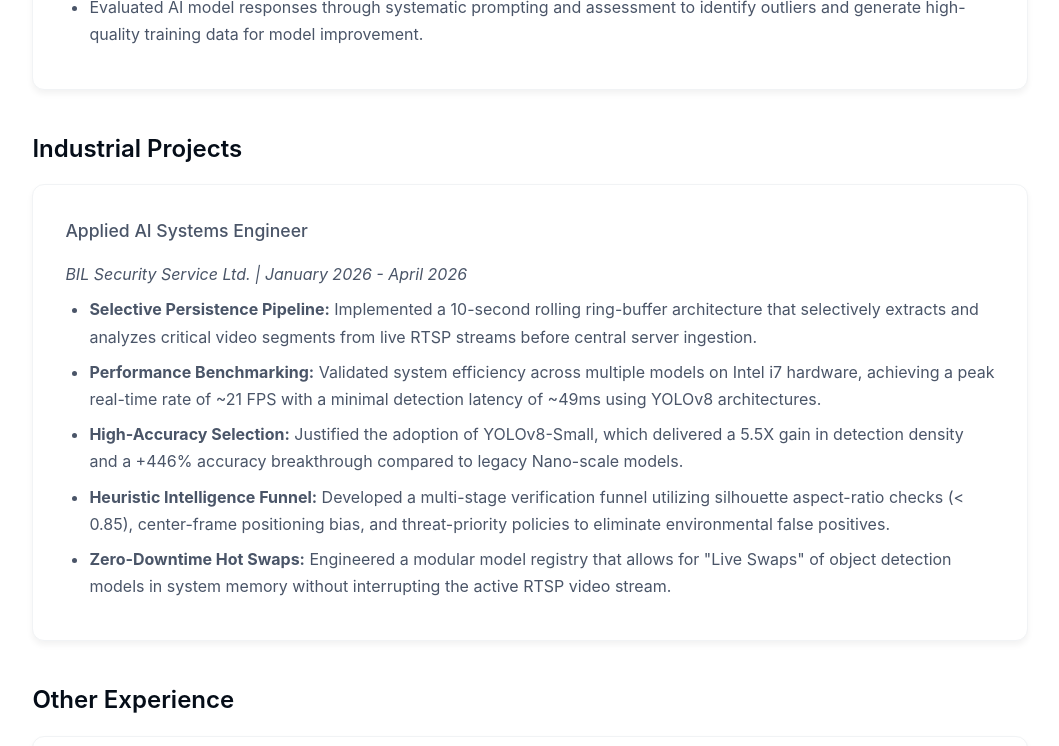
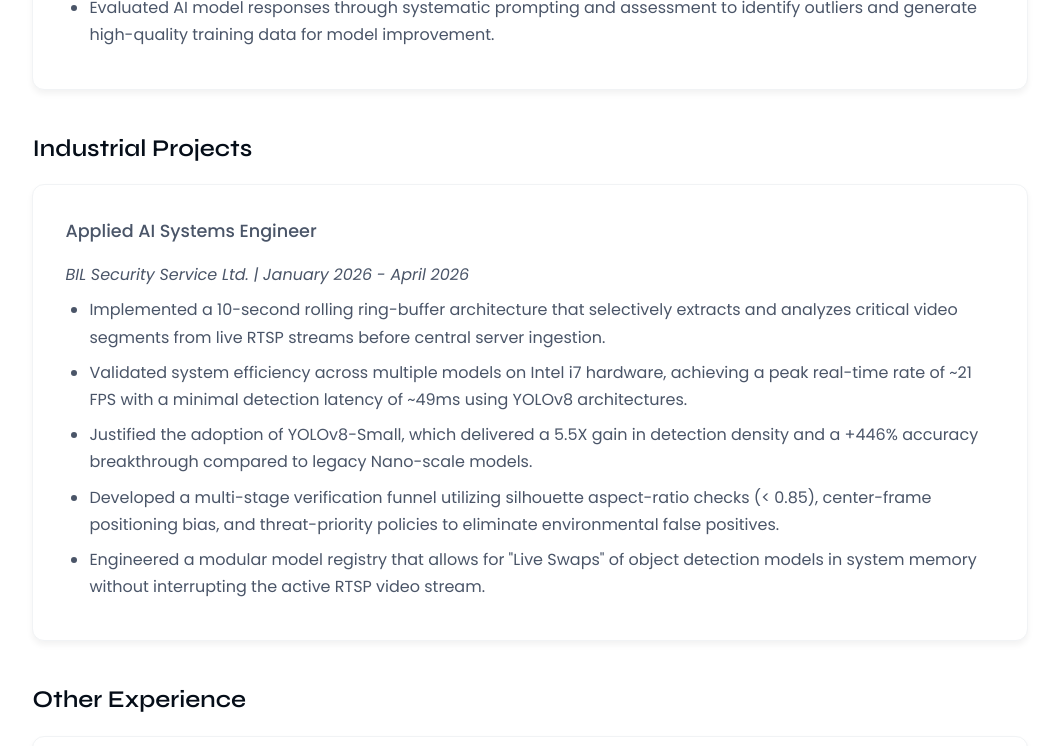
Before and after one commit to subhashyadavon/SubhashYadav, a React (Vite) app: page / in a window 1280 px wide. Shown: the part 2000-2746 px from the top of the page, without its empty margins (150-1209 px from the left). Built offline with nearby package versions, Linux system fonts and the light colour scheme.

Commit message:
style: updated site typography to Modern Innovator (Syne + Poppins)

```diff
--- a/index.html
+++ b/index.html
@@ -23,7 +23,7 @@
 
   <link rel="preconnect" href="https://fonts.googleapis.com">
   <link rel="preconnect" href="https://fonts.gstatic.com" crossorigin>
-  <link href="https://fonts.googleapis.com/css2?family=Outfit:wght@100..900&display=swap" rel="stylesheet">
+  <link href="https://fonts.googleapis.com/css2?family=Poppins:ital,wght@0,100;0,200;0,300;0,400;0,500;0,600;0,700;0,800;0,900;1,100;1,200;1,300;1,400;1,500;1,600;1,701;1,800;1,900&family=Syne:wght@400..800&display=swap" rel="stylesheet">
 </head>
 
 <body>
--- a/src/components/Experience/Experience.jsx
+++ b/src/components/Experience/Experience.jsx
@@ -23,11 +23,11 @@ const Experience = () => {
                     <h4>Applied AI Systems Engineer</h4>
                     <p><em>BIL Security Service Ltd. | January 2026 - April 2026</em></p>
                     <ul>
-                        <li><strong>Selective Persistence Pipeline:</strong> Implemented a 10-second rolling ring-buffer architecture that selectively extracts and analyzes critical video segments from live RTSP streams before central server ingestion.</li>
-                        <li><strong>Performance Benchmarking:</strong> Validated system efficiency across multiple models on Intel i7 hardware, achieving a peak real-time rate of ~21 FPS with a minimal detection latency of ~49ms using YOLOv8 architectures.</li>
-                        <li><strong>High-Accuracy Selection:</strong> Justified the adoption of YOLOv8-Small, which delivered a 5.5X gain in detection density and a +446% accuracy breakthrough compared to legacy Nano-scale models.</li>
-                        <li><strong>Heuristic Intelligence Funnel:</strong> Developed a multi-stage verification funnel utilizing silhouette aspect-ratio checks (&lt; 0.85), center-frame positioning bias, and threat-priority policies to eliminate environmental false positives.</li>
-                        <li><strong>Zero-Downtime Hot Swaps:</strong> Engineered a modular model registry that allows for "Live Swaps" of object detection models in system memory without interrupting the active RTSP video stream.</li>
+                        <li>Implemented a 10-second rolling ring-buffer architecture that selectively extracts and analyzes critical video segments from live RTSP streams before central server ingestion.</li>
+                        <li>Validated system efficiency across multiple models on Intel i7 hardware, achieving a peak real-time rate of ~21 FPS with a minimal detection latency of ~49ms using YOLOv8 architectures.</li>
+                        <li>Justified the adoption of YOLOv8-Small, which delivered a 5.5X gain in detection density and a +446% accuracy breakthrough compared to legacy Nano-scale models.</li>
+                        <li>Developed a multi-stage verification funnel utilizing silhouette aspect-ratio checks (&lt; 0.85), center-frame positioning bias, and threat-priority policies to eliminate environmental false positives.</li>
+                        <li>Engineered a modular model registry that allows for "Live Swaps" of object detection models in system memory without interrupting the active RTSP video stream.</li>
                     </ul>
                 </div>
             </div>
--- a/src/components/Hero/Hero.css
+++ b/src/components/Hero/Hero.css
@@ -52,6 +52,7 @@
 }
 
 .typing-text {
+    font-family: var(--font-headings);
     font-size: 2.2rem;
     color: #000000; /* Totally black */
     margin-top: 0;
--- a/src/index.css
+++ b/src/index.css
@@ -6,7 +6,8 @@
   --color-link-visited: #034c8a;
   --color-border: #d2d3d5;
   --color-section-bg: #f8f9fa;
-  --font-main: "Inter", -apple-system, BlinkMacSystemFont, "Segoe UI", Roboto, Helvetica, Arial, sans-serif;
+  --font-main: "Poppins", sans-serif;
+  --font-headings: "Syne", sans-serif;
   --sidebar-width: 80px;
 }
 
@@ -43,13 +44,15 @@ main {
 }
 
 h1 {
+  font-family: var(--font-headings);
   font-size: 3.5rem;
-  font-weight: 700;
+  font-weight: 800;
   margin-bottom: 0.5rem;
   color: #050d18;
 }
 
 h2 {
+  font-family: var(--font-headings);
   font-size: 2rem;
   font-weight: 700;
   margin-top: 3rem;
@@ -70,6 +73,7 @@ h2::after {
 }
 
 h3 {
+  font-family: var(--font-headings);
   font-size: 1.5rem;
   font-weight: 600;
   margin-top: 1.5rem;
```
